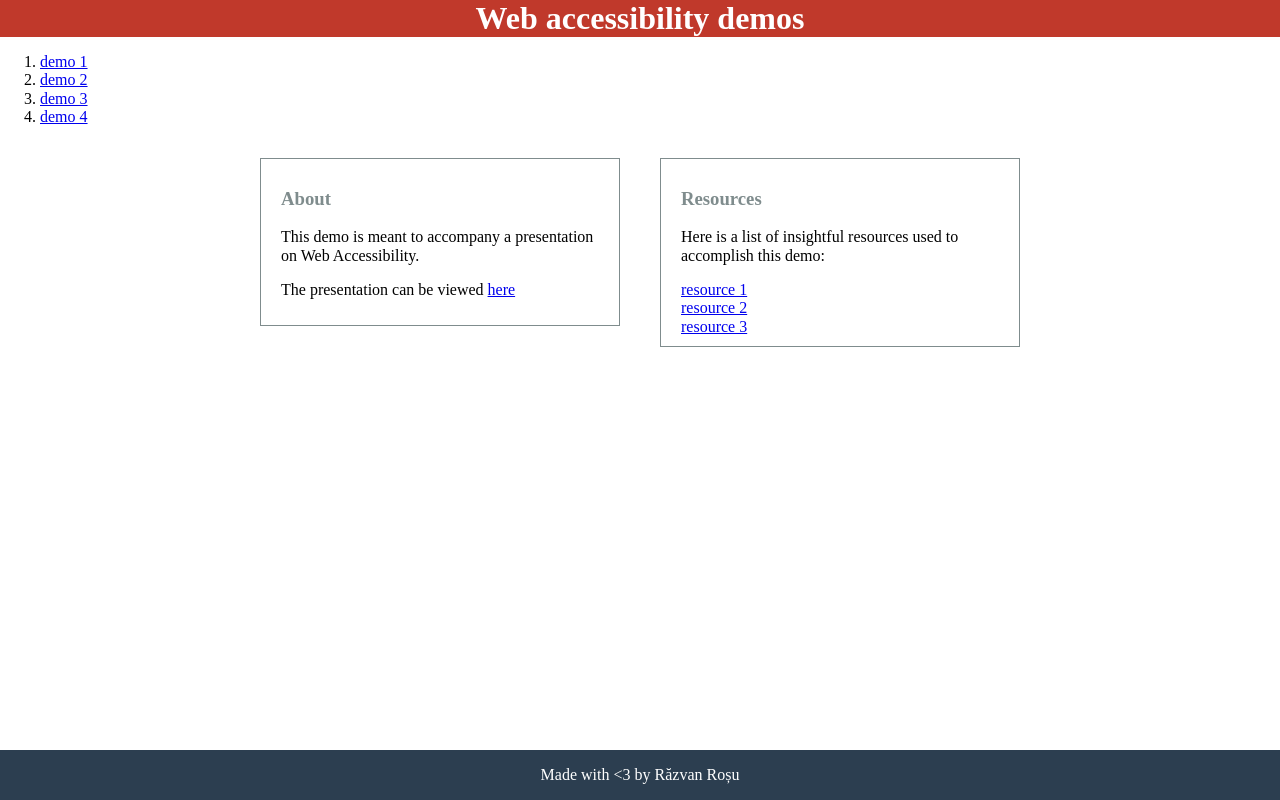
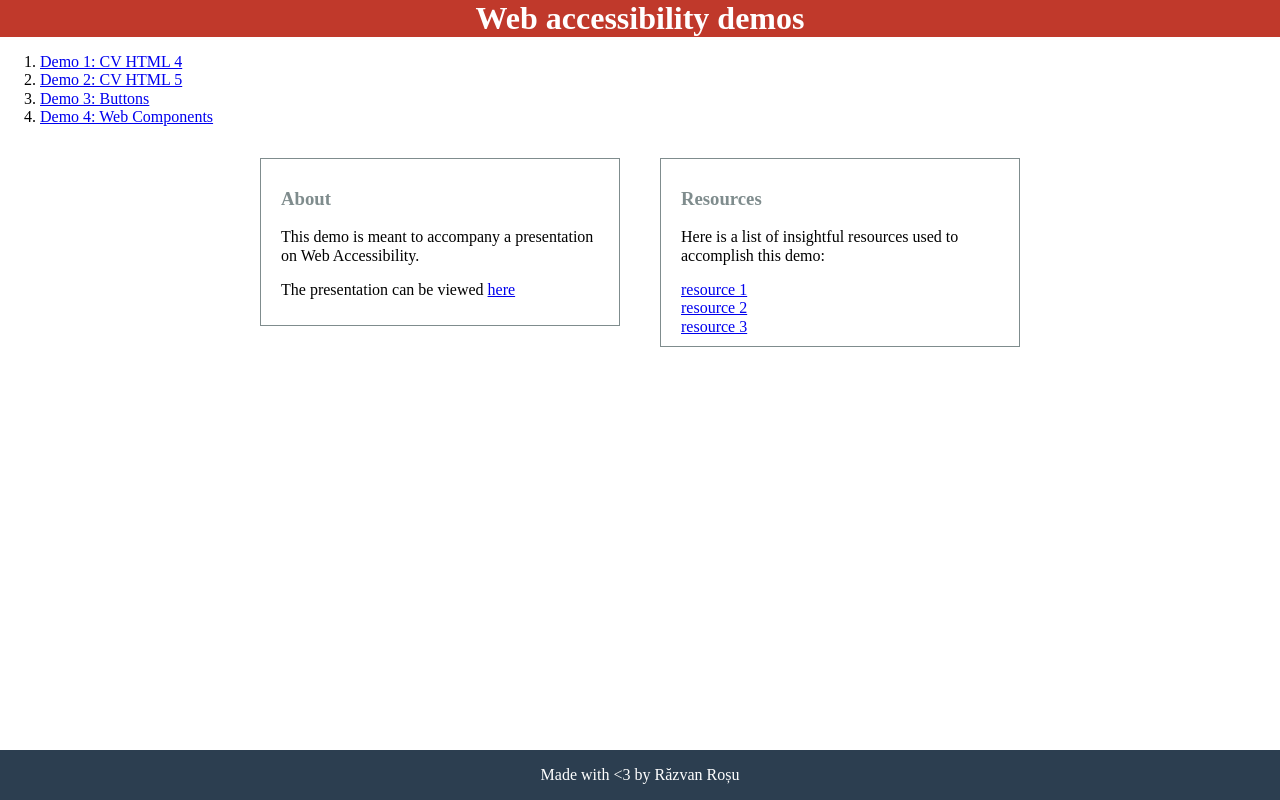
Before and after one commit to razvan-rosu/demo-web-accessibility, a website: page index.html in a window 1280 px wide. Drawn offline with Linux system fonts and the light colour scheme.

Commit message:
Rename demos

```diff
--- a/index.html
+++ b/index.html
@@ -15,10 +15,10 @@
 
     <nav role="navigation" class="Navigation">
       <ol role="menu" aria-label="Website Menu">
-        <li role="menuitem"><a href="pages/demo1.html">demo 1</a></li>
-        <li role="menuitem"><a href="pages/demo2.html">demo 2</a></li>
-        <li role="menuitem"><a href="pages/demo3.html">demo 3</a></li>
-        <li role="menuitem"><a href="pages/demo4.html">demo 4</a></li>
+        <li role="menuitem"><a href="pages/demo1.html">Demo 1: CV HTML 4</a></li>
+        <li role="menuitem"><a href="pages/demo2.html">Demo 2: CV HTML 5</a></li>
+        <li role="menuitem"><a href="pages/demo3.html">Demo 3: Buttons</a></li>
+        <li role="menuitem"><a href="pages/demo4.html">Demo 4: Web Components</a></li>
       </ol>
     </nav>
 
```
